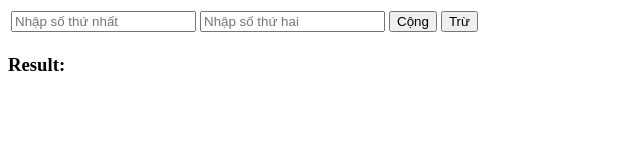
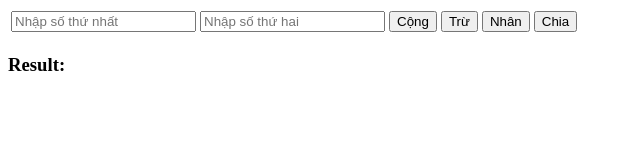
Before and after one commit to baole1102/C0823G1-LeVanNhatBao, a plain HTML site: page ss7_toantu_bien/bai_tap/bai_tap_1/Ứng dụng máy tính.html in a window 1280 px wide. Shown: the whole page, without its empty margins (0-640 px from the left). Drawn offline with Linux system fonts and the light colour scheme.

Commit message:
cap nhap

```diff
--- a/ss7_toantu_bien/bai_tap/bai_tap_1/Ứng dụng máy tính.html
+++ b/ss7_toantu_bien/bai_tap/bai_tap_1/Ứng dụng máy tính.html
@@ -19,6 +19,12 @@
         <td>
             <button onclick="minusNumber ()">Trừ</button>
         </td>
+        <td>
+            <button onclick="coreNumber ()">Nhân</button>
+        </td>
+        <td>
+            <button onclick="divideNumber ()">Chia</button>
+        </td>
     </tr>
     </table>
 <h3> Result:</h3>
@@ -38,6 +44,18 @@
         let resultMinus = number1 - number2 ;
         document.getElementById('result').innerHTML = resultMinus;
     }
+    function coreNumber() {
+        let number1 = document.getElementById("number_1").value;
+        let number2 = document.getElementById('number_2').value;
+        let resultCore = number1*number2 ;
+        document.getElementById('result').innerHTML = resultCore;
+    }
+    function divideNumber() {
+        let number1 = document.getElementById("number_1").value;
+        let number2 = document.getElementById('number_2').value;
+        let resultDevide = number1/number2 ;
+        document.getElementById('result').innerHTML = resultDevide;
+    }
 
 </script>
 </body>
```
